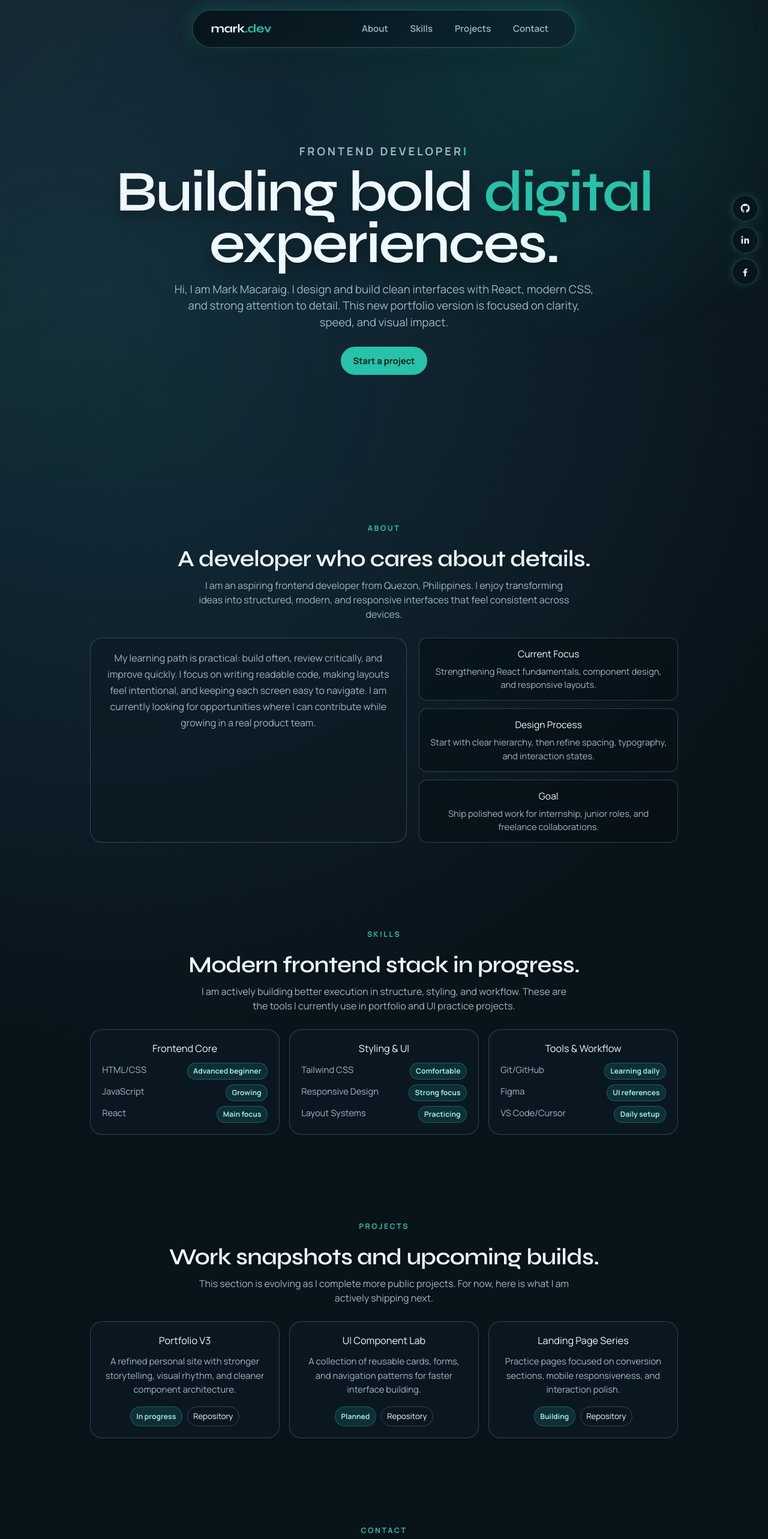
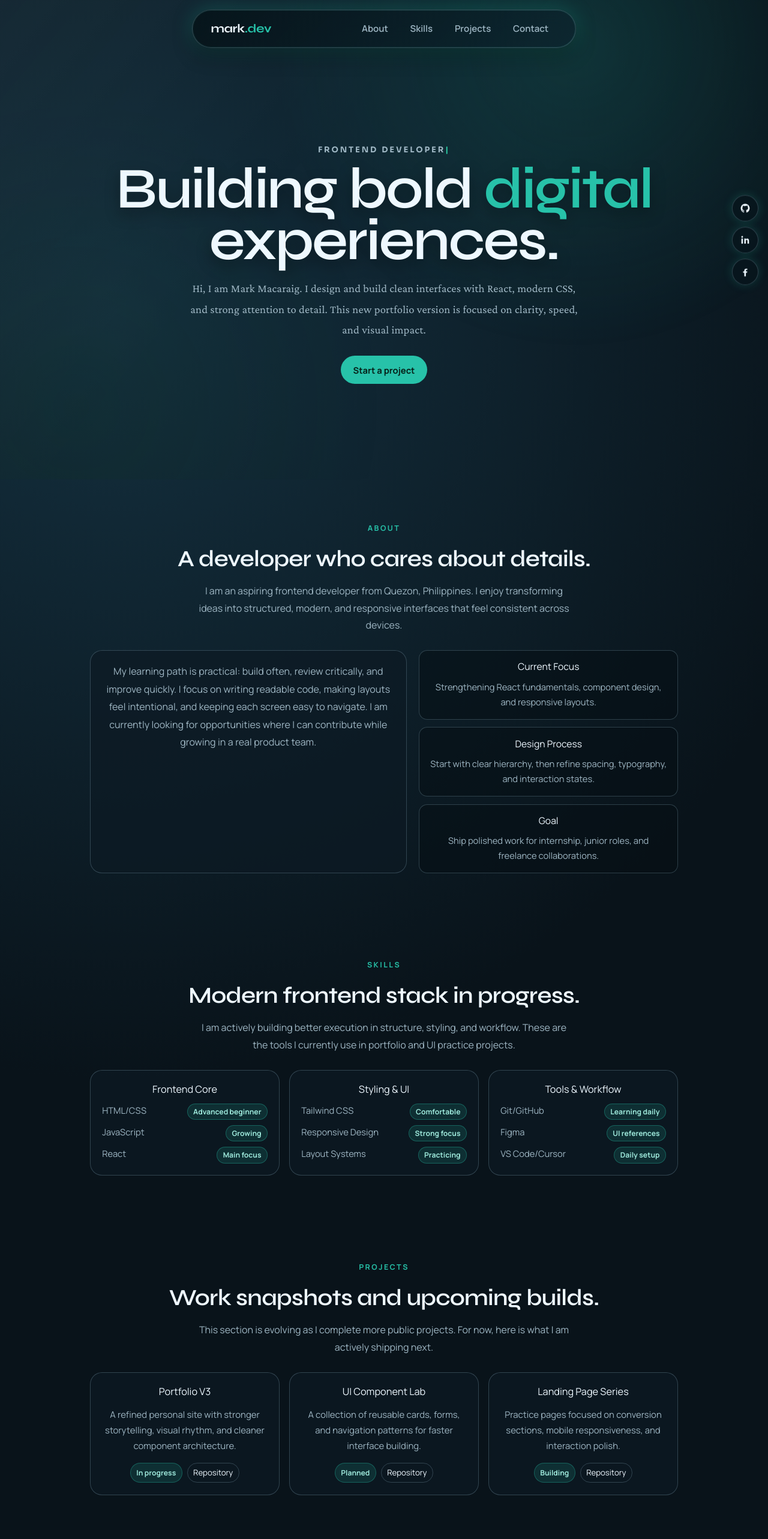
Before and after one commit to aintdrevv/markdev, a React (Vite) app: page / in a window 1280 px wide. Shown: the top 2566 px of the page at 60% size. Built offline with nearby package versions, Linux system fonts and the light colour scheme.

Commit message:
Refine hero typography and improve paragraph readability

```diff
--- a/index.html
+++ b/index.html
@@ -5,7 +5,7 @@
     <meta name="viewport" content="width=device-width, initial-scale=1.0" />
     <link rel="preconnect" href="https://fonts.googleapis.com" />
     <link rel="preconnect" href="https://fonts.gstatic.com" crossorigin />
-    <link href="https://fonts.googleapis.com/css2?family=Manrope:wght@400;500;600;700;800&family=Syne:wght@600;700;800&display=swap" rel="stylesheet" />
+    <link href="https://fonts.googleapis.com/css2?family=Crimson+Pro:ital,wght@0,400;0,500;0,600;1,400&family=Manrope:wght@400;500;600;700;800&family=Sora:wght@500;600;700&family=Syne:wght@600;700;800&display=swap" rel="stylesheet" />
     <link rel="icon" type="image/svg+xml" href="/favicon.svg" />
     <title>MarkDev | Frontend Developer</title>
   </head>
--- a/src/index.css
+++ b/src/index.css
@@ -1,6 +1,10 @@
 @import "tailwindcss";
 
 :root {
+  --font-body: 'Manrope', sans-serif;
+  --font-display: 'Syne', sans-serif;
+  --font-ui: 'Sora', sans-serif;
+  --font-reading: 'Crimson Pro', serif;
   --bg: #09131a;
   --bg-soft: #0f2029;
   --surface: rgba(13, 27, 36, 0.7);
@@ -30,7 +34,7 @@ body,
 html,
 body {
   margin: 0;
-  font-family: 'Manrope', sans-serif;
+  font-family: var(--font-body);
   color: var(--text);
   background: radial-gradient(circle at 15% 15%, #14303f 0%, #09131a 40%),
     radial-gradient(circle at 80% 90%, #1a2b35 0%, #09131a 45%);
@@ -67,7 +71,7 @@ body {
 }
 
 .section-title {
-  font-family: 'Syne', sans-serif;
+  font-family: var(--font-display);
   font-size: clamp(1.8rem, 3vw, 2.8rem);
   margin: 0 auto;
   letter-spacing: -0.02em;
@@ -87,8 +91,9 @@ body {
 .section-copy {
   color: var(--muted);
   max-width: 64ch;
-  margin: 0.2rem auto 0;
+  margin: 0.65rem auto 0;
   text-align: center;
+  line-height: 1.8;
 }
 
 .glass-card {
@@ -124,7 +129,7 @@ body {
 }
 
 .brand {
-  font-family: 'Syne', sans-serif;
+  font-family: var(--font-display);
   font-size: 1.25rem;
   font-weight: 700;
   letter-spacing: -0.02em;
@@ -220,7 +225,7 @@ body {
 }
 
 .hero h1 {
-  font-family: 'Syne', sans-serif;
+  font-family: var(--font-display);
   font-size: clamp(2.7rem, 8vw, 6rem);
   margin: 0.6rem 0 1.2rem;
   line-height: 0.9;
@@ -228,15 +233,25 @@ body {
   text-shadow: 0 10px 24px rgba(0, 0, 0, 0.36);
 }
 
+.hero .section-kicker {
+  font-family: var(--font-ui);
+  font-size: 0.82rem;
+  letter-spacing: 0.22em;
+}
+
 .hero h1 span {
   color: var(--brand);
 }
 
 .hero p {
+  font-family: var(--font-reading);
   color: var(--muted);
   max-width: 62ch;
-  margin: 0 auto;
+  margin: 0.9rem auto 0;
   font-size: clamp(1rem, 1.6vw, 1.16rem);
+  line-height: 1.86;
+  letter-spacing: 0.01em;
+  word-spacing: 0.03em;
 }
 
 .hero-actions {
@@ -360,7 +375,8 @@ body {
 .about-block p {
   margin: 0;
   color: var(--muted);
-  line-height: 1.7;
+  line-height: 1.84;
+  word-spacing: 0.02em;
   text-align: center;
 }
 
@@ -383,9 +399,10 @@ body {
 }
 
 .timeline-item p {
-  margin: 0.35rem 0 0;
+  margin: 0.55rem 0 0;
   font-size: 0.92rem;
   color: var(--muted);
+  line-height: 1.72;
   text-align: center;
 }
 
@@ -453,10 +470,11 @@ body {
 
 .project-card p,
 .contact-card p {
-  margin: 0.65rem 0 0;
+  margin: 0.85rem 0 0;
   color: var(--muted);
   font-size: 0.93rem;
-  line-height: 1.6;
+  line-height: 1.74;
+  word-spacing: 0.02em;
   text-align: center;
 }
 
@@ -795,7 +813,7 @@ body {
 }
 
 .loading-text {
-  font-family: 'Syne', sans-serif;
+  font-family: var(--font-display);
   font-size: clamp(2.1rem, 6vw, 4rem);
   font-weight: 700;
   letter-spacing: -0.04em;
```
